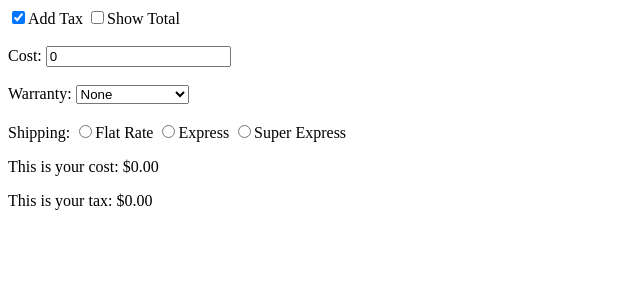
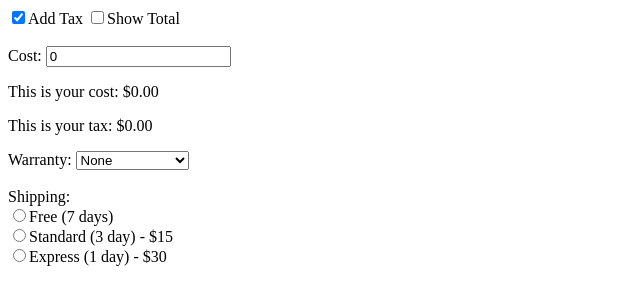
Before and after one commit to stevewitman/learning-angular-js, a plain HTML site: page index.html in a window 1280 px wide. Shown: the whole page, without its empty margins (0-640 px from the left). Drawn offline with nearby package versions, Linux system fonts and the light colour scheme.

Commit message:
refactor radio buttons into ng-repeat

```diff
--- a/index.html
+++ b/index.html
@@ -12,7 +12,7 @@
       var update = function() {
         $scope.tax = $scope.add_tax ? $scope.cost * 0.15 : 0.0;
         // $scope.total = parseFloat($scope.cost) + $scope.tax + $scope.shipping.amount;
-        $scope.total = parseFloat($scope.cost) + $scope.tax + parseFloat($scope.shipping) + parseFloat($scope.warranty.amount);
+        $scope.total = parseFloat($scope.cost) + $scope.tax + parseFloat($scope.shipping.amount) + parseFloat($scope.warranty.amount);
       }
       $scope.$watch('cost + add_tax', update); // cost(value) + add_tax(boolean)
       $scope.$watch('cost * tax', update);
@@ -32,13 +32,12 @@
       ];
       $scope.warranty = $scope.warranty_pkg[0];
 
-      // $scope.shipping_options = [
-      //   {amount:10.00, name:"Flat Rate - $10"},
-      //   {amount:20.00, name:"Express - $20"},
-      //   {amount:30.00, name:"Super Express - $30"},
-      // ];
-      // $scope.shipping = $scope.shipping_options[0];
-      $scope.shipping = 10.00;
+      $scope.shipping_options = [
+        {amount:0.00, name:"Free (7 days)"},
+        {amount:20.00, name:"Standard (3 day) - $15"},
+        {amount:30.00, name:"Express (1 day) - $30"},
+      ];
+      $scope.shipping = $scope.shipping_options[0];
     }]);
 
     </script>
@@ -49,17 +48,19 @@
         <input type="checkbox" ng-model="add_tax">Add Tax
         <input type="checkbox" ng-model="total_bill">Show Total
       </div></br>
-      Cost: <input type="text" ng-model="cost" placeholder="cost" /></br></br>
-      Warranty: <select ng-model="warranty" ng-options="s.name for s in warranty_pkg"></select></br></br>
-      Shipping: <input type="radio" ng-model="shipping" value="10.00">Flat Rate</input>
-      <input type="radio" ng-model="shipping" value="20.00">Express</input>
-      <input type="radio" ng-model="shipping" value="30.00">Super Express</input>
+      Cost: <input type="text" ng-model="cost" placeholder="cost" /></br>
       <p>
         This is your cost: {{ cost | currency }}
       </p>
       <p>
         This is your tax: {{ tax | currency }}
       </p>
+      Warranty: <select ng-model="warranty" ng-options="s.name for s in warranty_pkg"></select></br></br>
+      Shipping:</br>
+      <!-- need to fix ... no radio button selected for default -->
+      <label ng-repeat="s in shipping_options">
+        <input type="radio" ng-model="$parent.shipping" ng-value="{{s}}">{{s.name}}</input></br>
+      </label></br>
       <p style="display:{{bill_display}}">
         This is your total: {{ total | currency }}
         <button ng-click="add()">Add</button>
```
